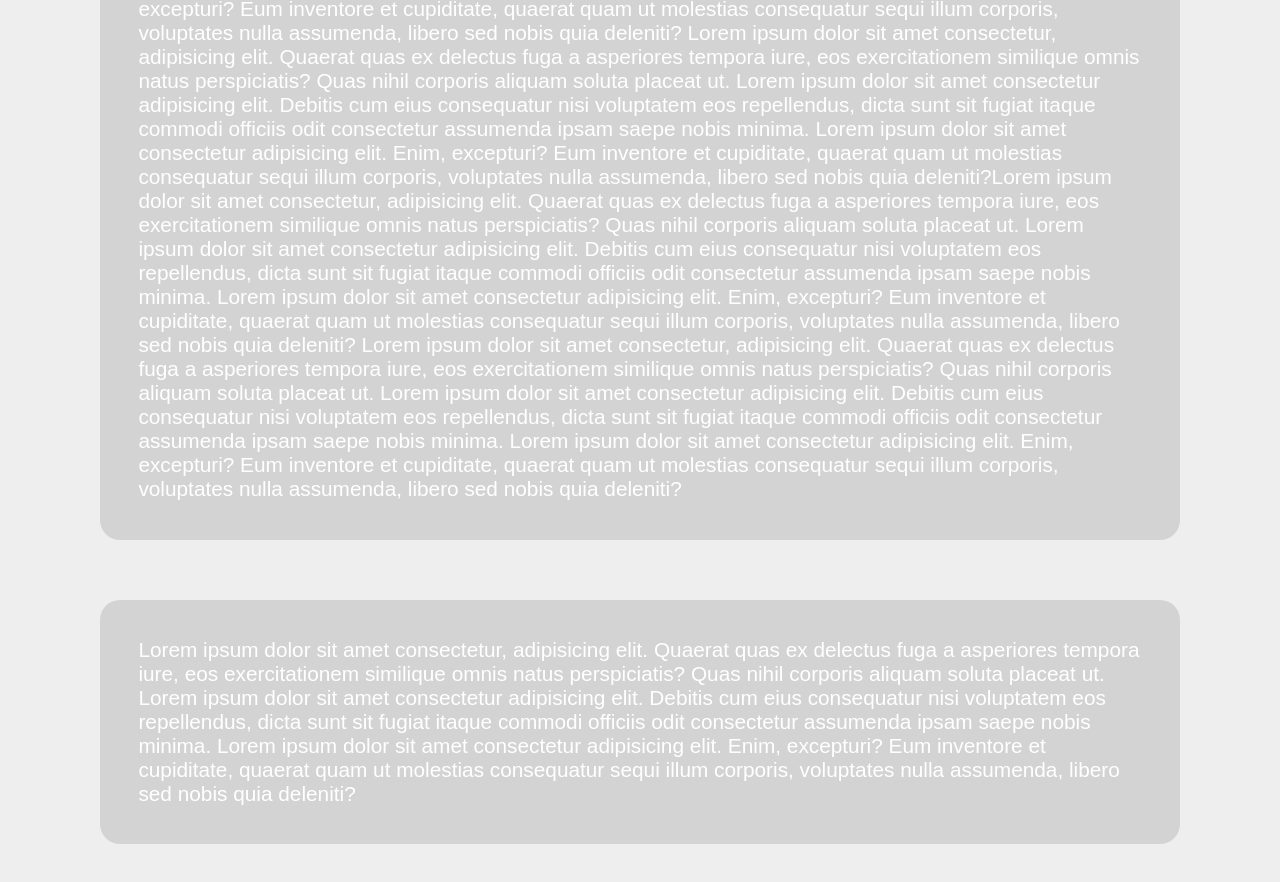
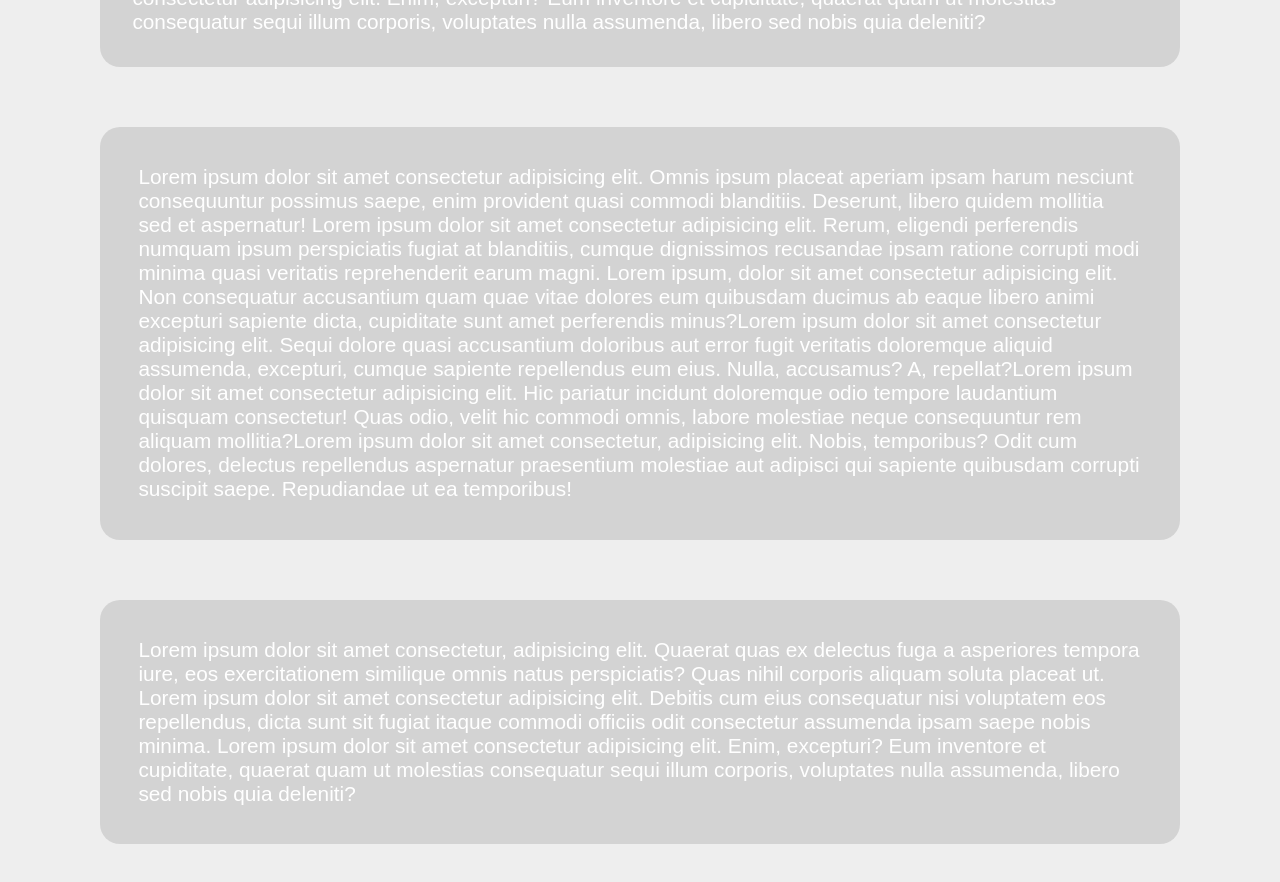
Before and after one commit to WildCodeSchool-2023-09/afac974, a React (Vite) app in the folder frontend/: page /apropos in a window 1280 px wide. Shown: the part 1040-1922 px from the top of the page. Built offline with nearby package versions, Linux system fonts and the light colour scheme; a web font is replaced by a local one; what granim would draw is missing.

Commit message:
Continue Apropos.scss

```diff
--- a/frontend/src/pages/A_propos/Apropos.jsx
+++ b/frontend/src/pages/A_propos/Apropos.jsx
@@ -10,30 +10,6 @@ function Apropos() {
       </h1>
       <div className="p1">
         <p>
-          Lorem ipsum dolor sit amet consectetur, adipisicing elit. Quaerat quas
-          ex delectus fuga a asperiores tempora iure, eos exercitationem
-          similique omnis natus perspiciatis? Quas nihil corporis aliquam soluta
-          placeat ut. Lorem ipsum dolor sit amet consectetur adipisicing elit.
-          Debitis cum eius consequatur nisi voluptatem eos repellendus, dicta
-          sunt sit fugiat itaque commodi officiis odit consectetur assumenda
-          ipsam saepe nobis minima. Lorem ipsum dolor sit amet consectetur
-          adipisicing elit. Enim, excepturi? Eum inventore et cupiditate,
-          quaerat quam ut molestias consequatur sequi illum corporis, voluptates
-          nulla assumenda, libero sed nobis quia deleniti? Lorem ipsum dolor sit
-          amet consectetur, adipisicing elit. Quaerat quas ex delectus fuga a
-          asperiores tempora iure, eos exercitationem similique omnis natus
-          perspiciatis? Quas nihil corporis aliquam soluta placeat ut. Lorem
-          ipsum dolor sit amet consectetur adipisicing elit. Debitis cum eius
-          consequatur nisi voluptatem eos repellendus, dicta sunt sit fugiat
-          itaque commodi officiis odit consectetur assumenda ipsam saepe nobis
-          minima. Lorem ipsum dolor sit amet consectetur adipisicing elit. Enim,
-          excepturi? Eum inventore et cupiditate, quaerat quam ut molestias
-          consequatur sequi illum corporis, voluptates nulla assumenda, libero
-          sed nobis quia deleniti?
-        </p>
-      </div>
-      <div>
-        <p className="p2">
           Lorem ipsum dolor sit amet consectetur, adipisicing elit. Quaerat quas
           ex delectus fuga a asperiores tempora iure, eos exercitationem
           similique omnis natus perspiciatis? Quas nihil corporis aliquam soluta
@@ -86,6 +62,31 @@ function Apropos() {
         </p>
       </div>
       <div>
+        <p className="p2">
+          Lorem ipsum dolor sit amet consectetur adipisicing elit. Omnis ipsum
+          placeat aperiam ipsam harum nesciunt consequuntur possimus saepe, enim
+          provident quasi commodi blanditiis. Deserunt, libero quidem mollitia
+          sed et aspernatur! Lorem ipsum dolor sit amet consectetur adipisicing
+          elit. Rerum, eligendi perferendis numquam ipsum perspiciatis fugiat at
+          blanditiis, cumque dignissimos recusandae ipsam ratione corrupti modi
+          minima quasi veritatis reprehenderit earum magni. Lorem ipsum, dolor
+          sit amet consectetur adipisicing elit. Non consequatur accusantium
+          quam quae vitae dolores eum quibusdam ducimus ab eaque libero animi
+          excepturi sapiente dicta, cupiditate sunt amet perferendis minus?Lorem
+          ipsum dolor sit amet consectetur adipisicing elit. Sequi dolore quasi
+          accusantium doloribus aut error fugit veritatis doloremque aliquid
+          assumenda, excepturi, cumque sapiente repellendus eum eius. Nulla,
+          accusamus? A, repellat?Lorem ipsum dolor sit amet consectetur
+          adipisicing elit. Hic pariatur incidunt doloremque odio tempore
+          laudantium quisquam consectetur! Quas odio, velit hic commodi omnis,
+          labore molestiae neque consequuntur rem aliquam mollitia?Lorem ipsum
+          dolor sit amet consectetur, adipisicing elit. Nobis, temporibus? Odit
+          cum dolores, delectus repellendus aspernatur praesentium molestiae aut
+          adipisci qui sapiente quibusdam corrupti suscipit saepe. Repudiandae
+          ut ea temporibus!
+        </p>
+      </div>
+      <div>
         <p className="p3">
           Lorem ipsum dolor sit amet consectetur, adipisicing elit. Quaerat quas
           ex delectus fuga a asperiores tempora iure, eos exercitationem
```
